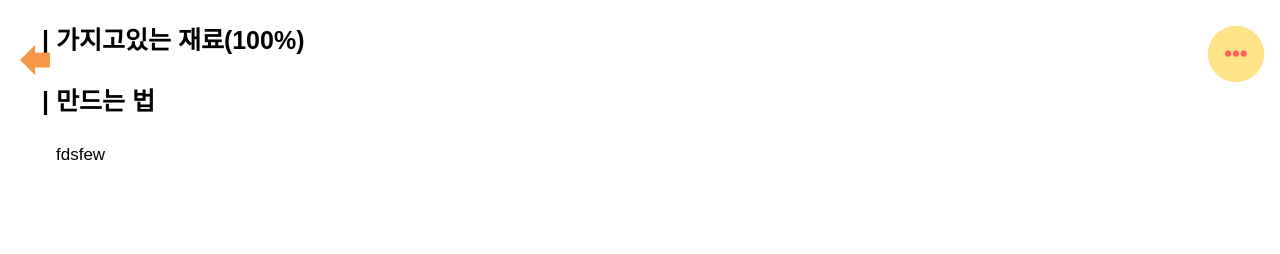
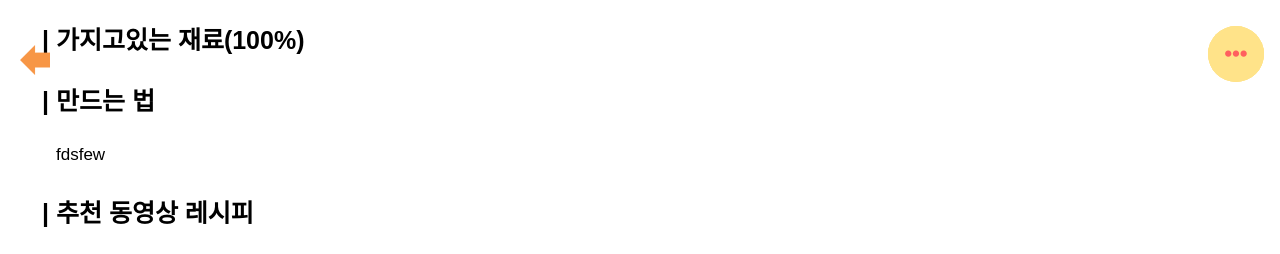
Before and after one commit to eunche/plzeat-deploy-0606, a Django app: template templates/recipies/recipe_detail.html in a window 1280 px wide. Shown: the part 702-956 px from the top of the page. Before the commit the page ends 862 px from the top, so only its background shows below. Run offline with Django 3.2, Linux system fonts and the light colour scheme; the template is opened without the code that fills it: values that come from a table or form of the project are taken from there, others are empty; data comes from the database, SQL or seed files in the repository; both versions use the stored data as it was after the commit; some libraries are stand-ins or nearby versions; some web fonts are replaced.

Commit message:
추천 동영상 레시피 추가(크롤링)

```diff
--- a/recipies/static/recipies/css/recipe_detail.css
+++ b/recipies/static/recipies/css/recipe_detail.css
@@ -24,6 +24,7 @@ li > i {
 
 .wrapper {
   width: 95%;
+  height: auto;
   margin: 0 auto;
 }
 
@@ -186,6 +187,29 @@ li > i {
   line-height: 1.5;
 }
 
+.reco_videos {
+  display: flex;
+  flex-wrap: wrap;
+  flex-direction: column;
+  justify-content: center;
+  align-items: center;
+}
+
+@media (min-width: 600px) {
+  .reco_videos {
+    flex-direction: row;
+    justify-content: flex-start;
+  }
+
+  .reco_videos > iframe {
+    margin-right: 1.5rem;
+  }
+}
+
+.reco_videos > iframe {
+  margin-bottom: 1.5rem;
+}
+
 /* 뒤로가기 버튼 */
 .back_img {
   position: fixed;
--- a/recipies/views.py
+++ b/recipies/views.py
@@ -1,3 +1,4 @@
+from . import my_crawling
 from django.shortcuts import render
 from django.db.models import Count
 from django.core.paginator import Paginator
@@ -67,4 +68,6 @@ def recipe_detail(request, pk):
             result_foods.append(
                 mark_safe(f"<i class='fas fa-times ex'></i><span>{food}</span>"))
 
-    return render(request, "recipies/recipe_detail.html", {"recipe": recipe, "result": result_foods})
+    links = my_crawling.gogogo(recipe.name)
+
+    return render(request, "recipies/recipe_detail.html", {"recipe": recipe, "result": result_foods, "links": links})
--- a/requirements.txt
+++ b/requirements.txt
@@ -17,4 +17,5 @@ soupsieve==2.0.1
 sqlparse==0.3.1
 toml==0.10.1
 urllib3==1.25.9
+urlopen==1.0.0
 zipp==3.1.0
--- a/templates/recipies/recipe_detail.html
+++ b/templates/recipies/recipe_detail.html
@@ -54,10 +54,18 @@ Recommandation
             <p>{{recipe.how_to_create|linebreaks}}</p>
         </div>
     </div>
+    <p class="recipe_detail_title">| 추천 동영상 레시피</p>
+    <div class="reco_videos">
+        {% for link in links %}
+        <iframe src="https://www.youtube.com/embed/{{link}}" frameborder="0"
+            allow="accelerometer; autoplay; encrypted-media; gyroscope; picture-in-picture" allowfullscreen></iframe>
+        {% endfor %}
+    </div>
 </div>
 <a href=javascript:history.go(-1)>
     <img class="back_img" src="{% static 'core/img/back_button.png' %}" alt="img">
 </a>
+
 
 {% endblock content %}
 
```
Also changed, not shown: recipies/my_crawling.py (added, +29 -0 lines), db.sqlite3.
